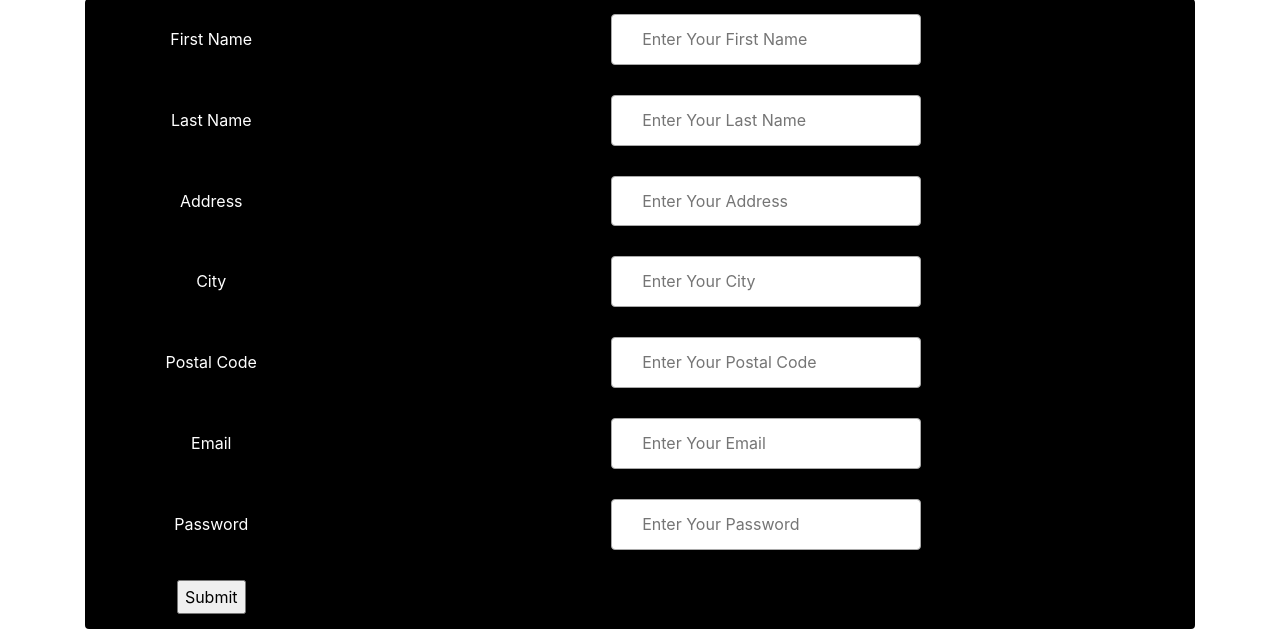
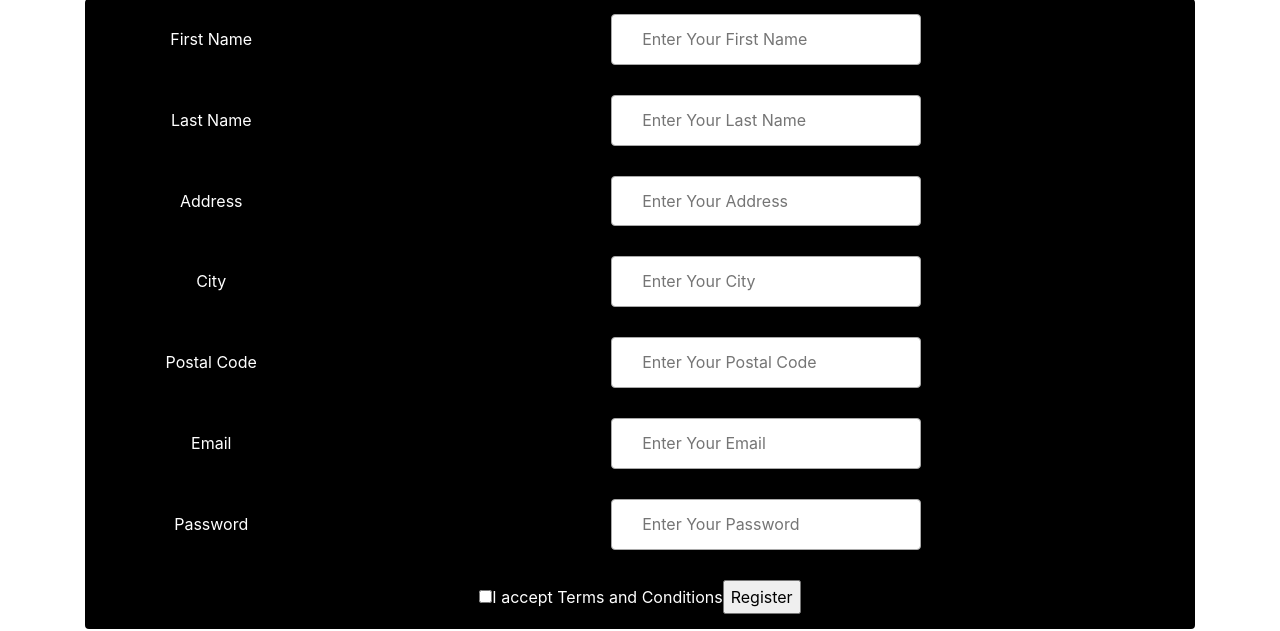
Before and after one commit to 1700128/RentATuxedo, a PHP site: page /registration.php in a window 1280 px wide. Shown: the part 169-800 px from the top of the page. Run offline with PHP 8.4, Linux system fonts and the light colour scheme.

Commit message:
last commit

```diff
--- a/registration.php
+++ b/registration.php
@@ -171,11 +171,12 @@ if ($_SERVER["REQUEST_METHOD"] == "POST") {//Check it is comming from a form
         <td><input type="password" class="inputBox" name="user_password" placeholder="Enter Your Password"></td>
         </tr>
         <tr>
-		<td><input type="submit" value="Submit" class="btRnegister"> </td>
+		<td colspan=2>
+        <input type="checkbox" name="terms">I accept Terms and Conditions<input type="submit" name="register-user" value="Register" class="btRnegister"> </td>
         </tr>
         </table>
 		</form>
-        </div>
+
  	</div>
 
 <script src="https://code.jquery.com/jquery-3.3.1.slim.min.js" integrity="sha384-q8i/X+965DzO0rT7abK41JStQIAqVgRVzpbzo5smXKp4YfRvH+8abtTE1Pi6jizo" crossorigin="anonymous"></script>
```
